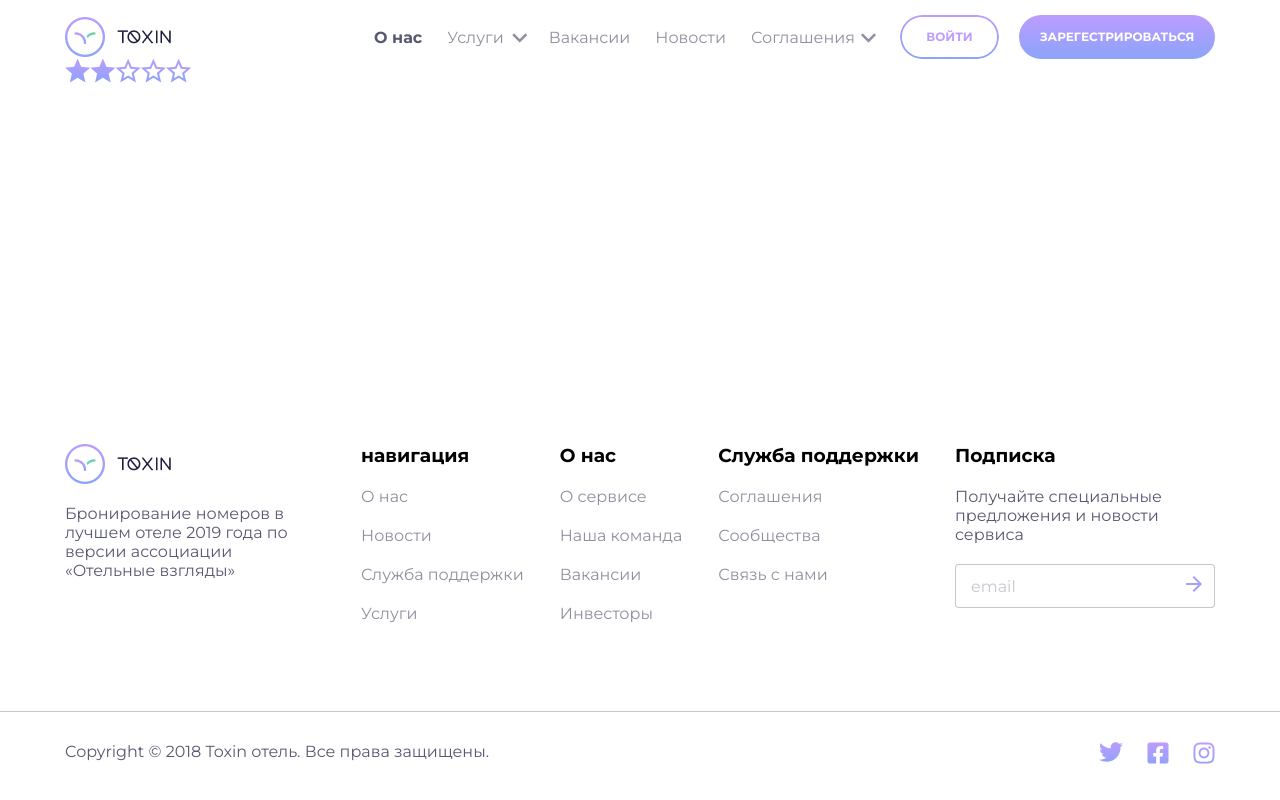
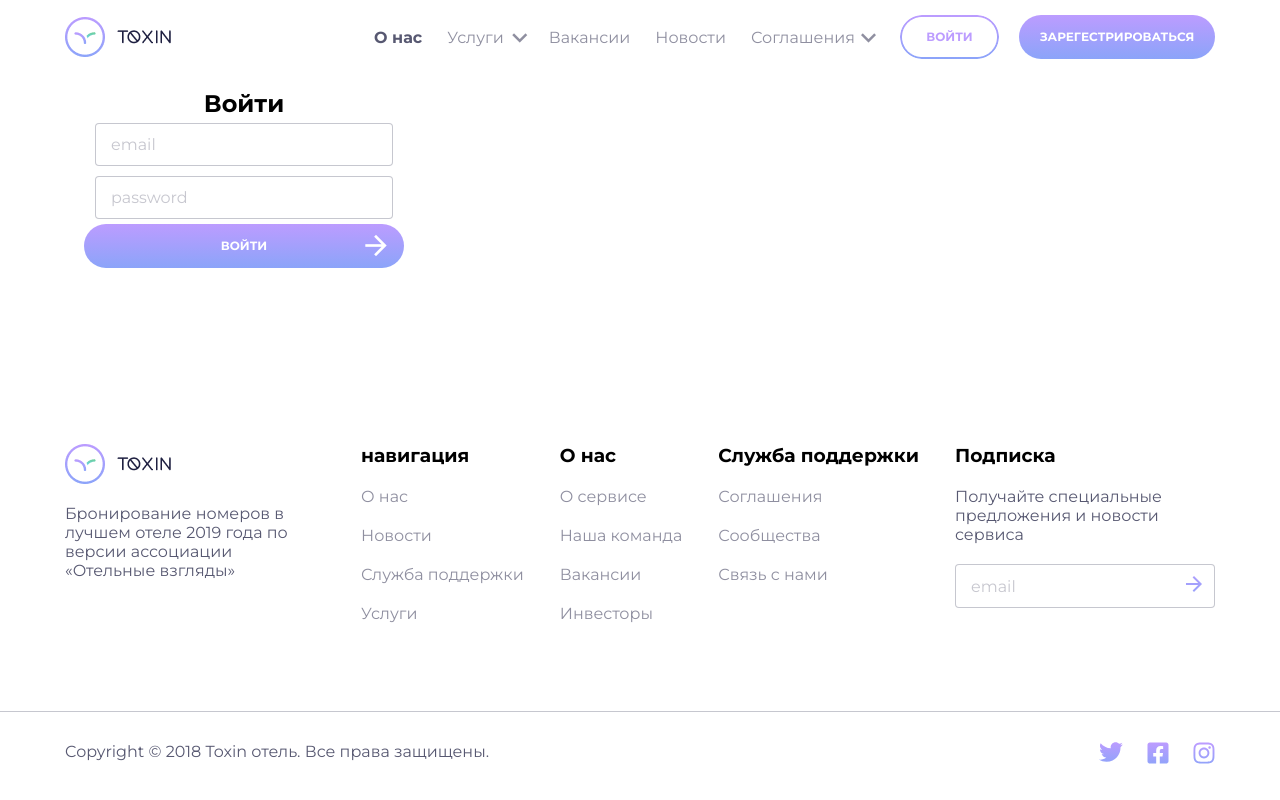
Before and after one commit to Khvostov-Nik/project_1, a website: page src/index.pug in a window 1280 px wide. Drawn offline with nearby package versions, Linux system fonts and the light colour scheme; files that its build step writes are made by us from their sources; files whose address does not match are found by name.

Commit message:
начал версатть окно входа

```diff
--- /dev/null
+++ b/src/components/cards/enter_card.pug
@@ -0,0 +1,8 @@
+include ./../inputs/text-input.pug
+include ../button/btn__praim-large.pug
+mixin enter_card
+    .enter
+        h2 Войти
+        +text-input("email","email","email")
+        +text-input("password","password","password")
+        +btn__praim-large("#","войти","arrow")
--- a/src/index.pug
+++ b/src/index.pug
@@ -1,4 +1,4 @@
-include ./components/button/rate__button.pug
+include ./components/cards/enter_card.pug
 
 
 doctype html
@@ -17,5 +17,5 @@ html(lang="en")
         .wrapper
             .main
                 .container
-                    +rate__button("2")
+                    +enter_card
         include components/footer.pug
--- a/src/styles/style.scss
+++ b/src/styles/style.scss
@@ -502,3 +502,15 @@
     -webkit-background-clip: text;
     -webkit-text-fill-color: transparent;
 }
+
+.enter{
+    display: flex;
+    flex-direction: column;
+    width: 358px;
+    max-height: 380px;
+    padding-left: 30px;
+    padding-right: 30px;
+    .text-input{
+        width: 100%;
+    }
+}
```
Also changed, not shown: src/components/cards/enter_card.html (added), src/components/inputs/date_dropdown.html (added), src/components/inputs/date_dropdown.pug (added), src/index.html, src/styles/style.css, 1 other file.
